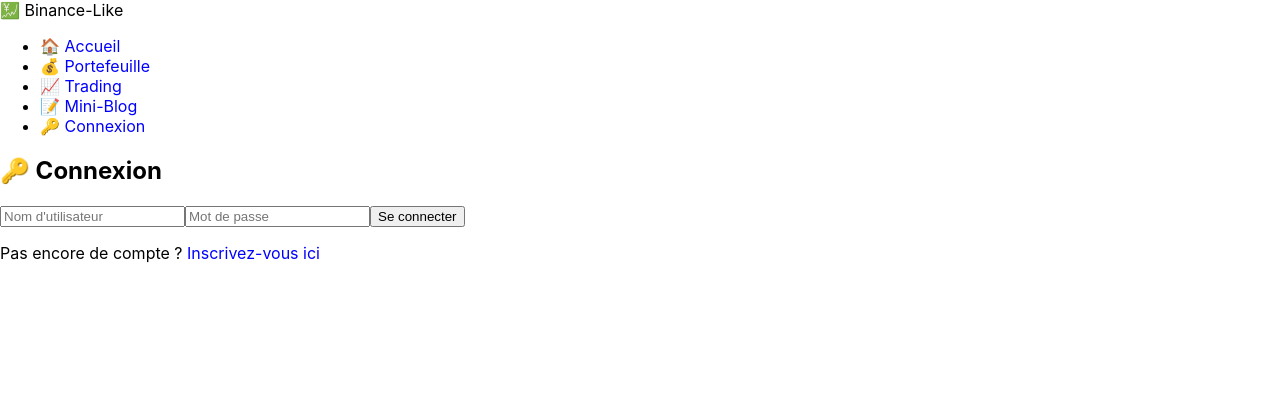
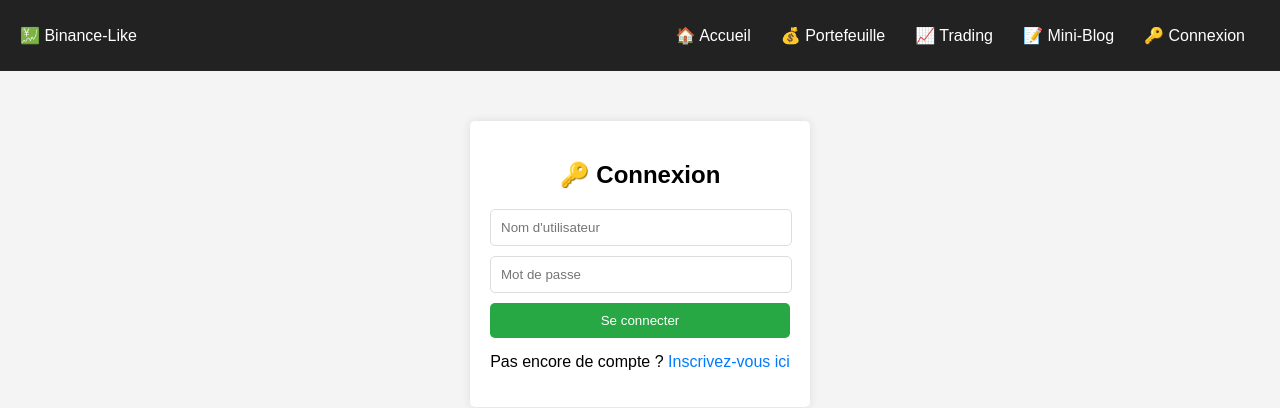
Before and after one commit to TheoLvx/Projet_Binance, a React (Create React App) app: page /login in a window 1280 px wide. Shown: the top 408 px of the page. Built offline with nearby package versions, Linux system fonts and the light colour scheme.

Commit message:
ajout du css

```diff
--- a/src/App.css
+++ b/src/App.css
@@ -1,33 +1,3 @@
-.crypto-container {
-  max-width: 800px;
-  margin: 0 auto;
-  padding: 20px;
-  text-align: center;
-}
-
-.crypto-table {
-  width: 100%;
-  border-collapse: collapse;
-  margin-top: 20px;
-}
-
-.crypto-table th, .crypto-table td {
-  border: 1px solid #ddd;
-  padding: 10px;
-  text-align: center;
-}
-
-.crypto-table th {
-  background-color: #f4f4f4;
-}
-
-.crypto-table tr:nth-child(even) {
-  background-color: #f9f9f9;
-}
-
-.crypto-table tr:hover {
-  background-color: #ddd;
-}
 
 a {
   text-decoration: none;
@@ -37,3 +7,16 @@ a {
 a:hover {
   text-decoration: underline;
 }
+
+body {
+  font-family: Arial, sans-serif;
+  margin: 0;
+  padding: 0;
+  background-color: #f4f4f4;
+}
+
+.container {
+  width: 80%;
+  margin: auto;
+  padding: 20px;
+}
--- a/src/components/Crypto.jsx
+++ b/src/components/Crypto.jsx
@@ -1,5 +1,6 @@
 import React, { useEffect, useState } from 'react';
 import { useNavigate } from 'react-router-dom';
+import '../styles/Crypto.css';
 
 const API_URL = 'https://api.coingecko.com/api/v3/coins/markets';
 const API_PARAMS = '?vs_currency=usd&order=market_cap_desc&per_page=20&page=1&sparkline=false';
--- a/src/components/Navbar.jsx
+++ b/src/components/Navbar.jsx
@@ -1,6 +1,7 @@
 import React, { useContext } from "react";
 import { Link, useNavigate } from "react-router-dom";
 import { UserContext } from "../components/UserContext";
+import "../styles/NavBar.css";
 
 const Navbar = () => {
   const { user, logoutUser } = useContext(UserContext);
--- a/src/components/login/Login.jsx
+++ b/src/components/login/Login.jsx
@@ -1,7 +1,7 @@
 import React, { useState, useContext } from "react";
 import { useNavigate, Link } from "react-router-dom";
 import { UserContext } from "../UserContext";
-
+import "../../styles/Login.css";
 const Login = () => {
   const [username, setUsername] = useState("");
   const [password, setPassword] = useState("");
--- a/src/components/login/Register.jsx
+++ b/src/components/login/Register.jsx
@@ -1,5 +1,6 @@
 import React, { useState } from "react";
 import { useNavigate } from "react-router-dom";
+import "../../styles/Login.css";
 
 const Register = () => {
   const [username, setUsername] = useState("");
--- a/src/pages/Home.jsx
+++ b/src/pages/Home.jsx
@@ -2,6 +2,7 @@ import React, { useState } from "react";
 import Wallet from "../components/Wallet";
 import Trading from "../components/Trading";
 import Crypto from "../components/Crypto";
+import "../styles/Home.css";
 
 const Home = () => {
   const [update, setUpdate] = useState(false);
--- /dev/null
+++ b/src/styles/Crypto.css
@@ -0,0 +1,30 @@
+.crypto-container {
+    max-width: 800px;
+    margin: 0 auto;
+    padding: 20px;
+    text-align: center;
+  }
+
+  .crypto-table {
+    width: 100%;
+    border-collapse: collapse;
+    margin-top: 20px;
+  }
+
+  .crypto-table th, .crypto-table td {
+    border: 1px solid #ddd;
+    padding: 10px;
+    text-align: center;
+  }
+
+  .crypto-table th {
+    background-color: #f4f4f4;
+  }
+
+  .crypto-table tr:nth-child(even) {
+    background-color: #f9f9f9;
+  }
+
+  .crypto-table tr:hover {
+    background-color: #ddd;
+  }
--- /dev/null
+++ b/src/styles/Home.css
@@ -0,0 +1,4 @@
+.container {
+    text-align: center;
+    padding: 20px;
+  }
--- /dev/null
+++ b/src/styles/Login.css
@@ -0,0 +1,51 @@
+
+/* Login.css */
+.login-container, .register-container {
+    width: 300px;
+    margin: 50px auto;
+    padding: 20px;
+    background: white;
+    box-shadow: 0 0 10px rgba(0, 0, 0, 0.1);
+    border-radius: 5px;
+    text-align: center;
+  }
+
+  .login-container h2, .register-container h2 {
+    margin-bottom: 20px;
+  }
+
+  input {
+    width: calc(100% - 20px);
+    padding: 10px;
+    margin: 10px 0;
+    border: 1px solid #ddd;
+    border-radius: 5px;
+    display: block;
+  }
+
+  button {
+    width: 100%;
+    padding: 10px;
+    background: #28a745;
+    color: white;
+    border: none;
+    border-radius: 5px;
+    cursor: pointer;
+  }
+
+  button:hover {
+    background: #218838;
+  }
+
+  p {
+    margin-top: 15px;
+  }
+
+  p a {
+    color: #007bff;
+    text-decoration: none;
+  }
+
+  p a:hover {
+    text-decoration: underline;
+  }
--- /dev/null
+++ b/src/styles/NavBar.css
@@ -0,0 +1,22 @@
+.navbar {
+    display: flex;
+    justify-content: space-between;
+    align-items: center;
+    background-color: #222;
+    padding: 10px 20px;
+    color: white;
+  }
+
+  .nav-links {
+    list-style: none;
+    display: flex;
+  }
+
+  .nav-links li {
+    margin: 0 15px;
+  }
+
+  .nav-links a {
+    color: white;
+    text-decoration: none;
+  }
```
Also changed, not shown: src/styles/Wallet.css (added, +8 -0 lines).
